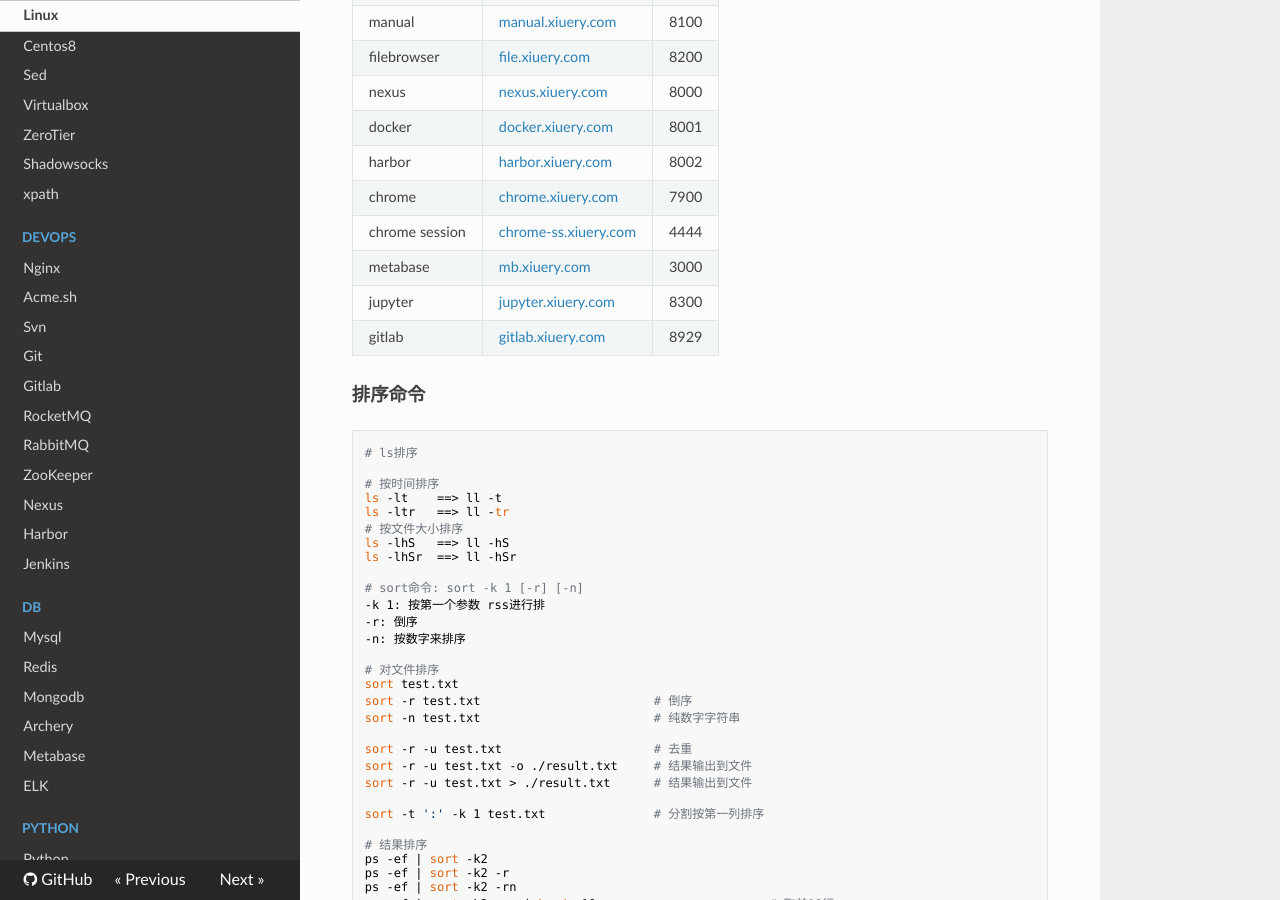
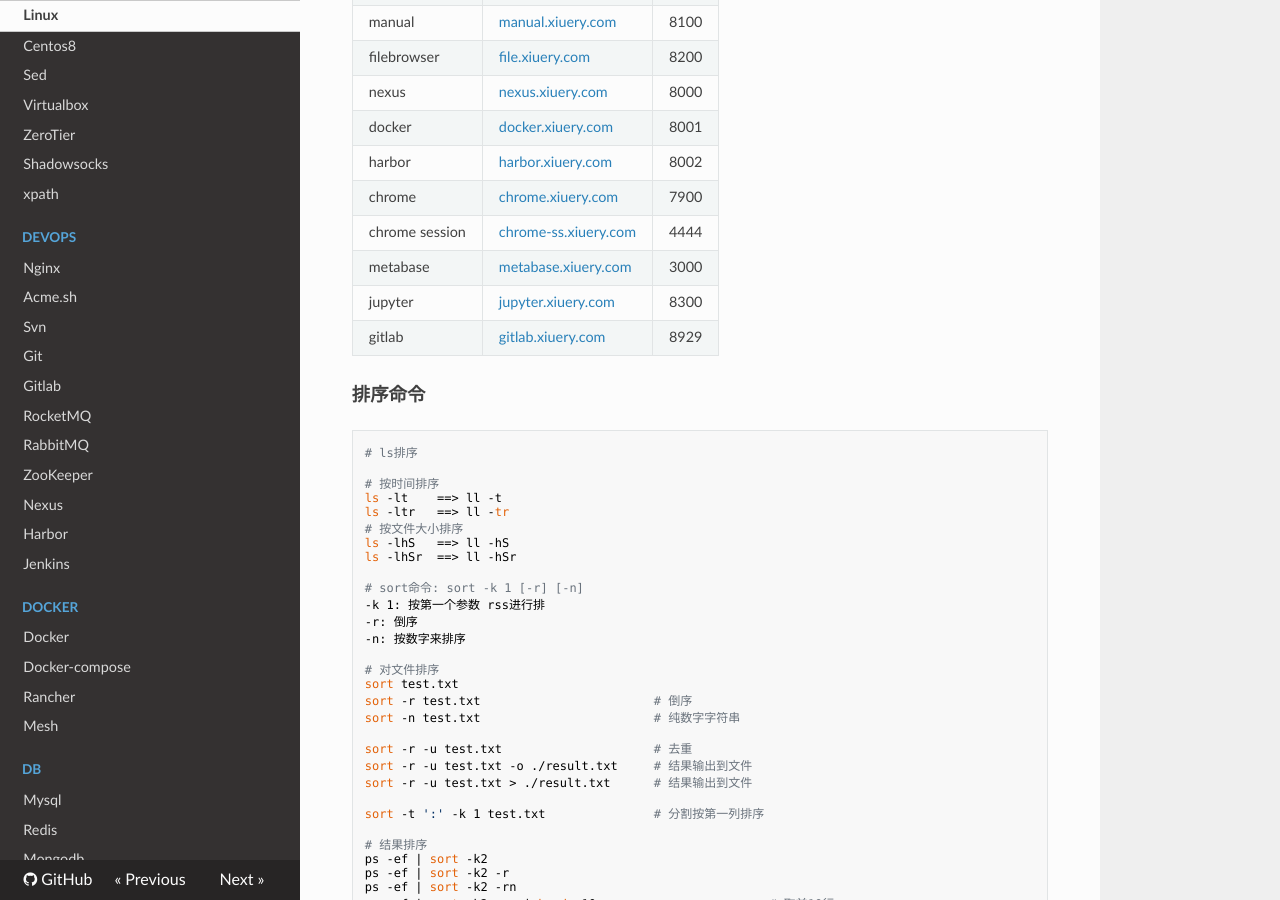
Before and after one commit to xiuery/manual, an MkDocs documentation site: the page built from docs/base/linux.md, in a window 1280 px wide and 900 px high, scrolled down 1762 px. Built offline with MkDocs 1.6.1, drawn with Linux system fonts in a browser that asks for light colours; nearby versions of some CDN libraries.

Commit message:
Update: nav

```diff
--- a/docs/base/linux.md
+++ b/docs/base/linux.md
@@ -95,7 +95,7 @@ netstat -apn | grep 3306
 | harbor         | [harbor.xiuery.com](https://harbor.xiuery.com)       | 8002   |
 | chrome         | [chrome.xiuery.com](https://chrome.xiuery.com)       | 7900   |
 | chrome session | [chrome-ss.xiuery.com](https://chrome-ss.xiuery.com) | 4444   |
-| metabase       | [mb.xiuery.com](https://mb.xiuery.com)               | 3000   |
+| metabase       | [metabase.xiuery.com](https://metabase.xiuery.com)   | 3000   |
 | jupyter        | [jupyter.xiuery.com](https://jupyter.xiuery.com)     | 8300   |
 | gitlab         | [gitlab.xiuery.com](https://gitlab.xiuery.com)       | 8929   |
 
--- a/mkdocs.yml
+++ b/mkdocs.yml
@@ -33,6 +33,11 @@ nav:
     - Nexus: devops/nexus.md
     - Harbor: devops/harbor.md
     - Jenkins: devops/jenkins.md
+  - Docker:
+    - Docker: docker/docker.md
+    - Docker-compose: docker/docker-compose.md
+    - Rancher: docker/rancher.md
+    - Mesh: docker/mesh.md
   - DB:
     - Mysql: db/mysql.md
     - Redis: db/redis.md
@@ -51,11 +56,6 @@ nav:
     - Java: java/java.md
     - Maven: java/maven.md
     - Spring: java/spring.md
-  - Docker:
-    - Docker: docker/docker.md
-    - Docker-compose: docker/docker-compose.md
-    - Rancher: docker/rancher.md
-    - Mesh: docker/mesh.md
   - Others:
     - Restful: others/restful.md
     - RPC: others/rpc.md
```
Also changed, not shown: docs/python/python.md (+3 -3 lines).
